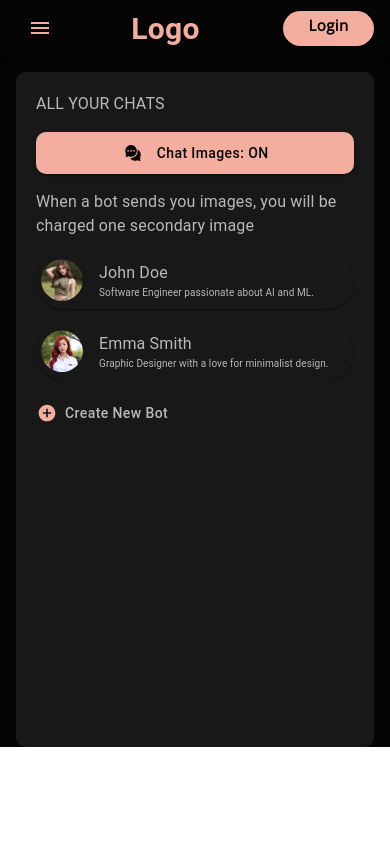
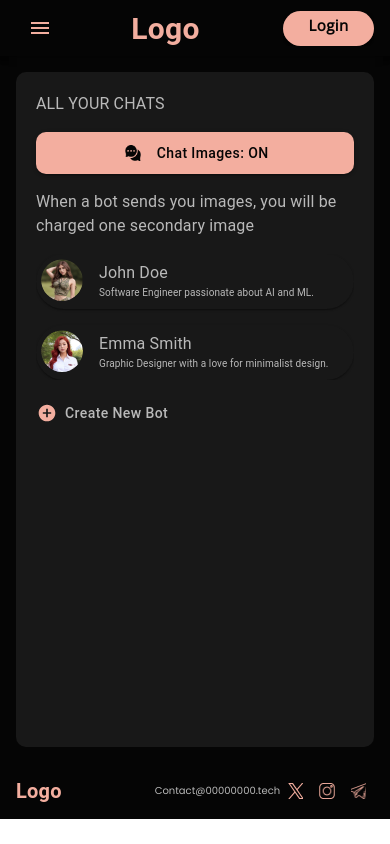
Before and after one commit to agneslily4709/chat-interface, a React (Create React App) app: page / in a window 390 px wide. Built offline with nearby package versions, Linux system fonts and the light colour scheme.

Commit message:
Implement BottomBar
Added Bottom Navigation Bar and added social media icons and made it responsive.

```diff
--- a/src/App.jsx
+++ b/src/App.jsx
@@ -3,7 +3,7 @@ import Navbar from "./Components/Navbar";
 import theme from "./Styles/theme";
 import { windowStyles } from "./Styles/styles";
 import ChatContainer from "./Components/ChatContainer";
-
+import BottomBar from "./Components/BottomBar"
 const App = ()  => {
   return (
         <>
@@ -11,6 +11,7 @@ const App = ()  => {
         <Box sx={windowStyles.window}>
         <Navbar/>
         <ChatContainer/>
+        <BottomBar/>
         </Box>
         </ThemeProvider>
         </>
--- /dev/null
+++ b/src/Components/BottomBar.jsx
@@ -0,0 +1,31 @@
+import * as React from 'react';
+import Box from '@mui/material/Box';
+import BottomNavigation from '@mui/material/BottomNavigation';
+import { bottomBarStyles } from '../Styles/styles';
+import { Container, Typography,IconButton,Avatar } from '@mui/material';
+
+const BottomBar = ()=>  {
+        const getImagePath = (avatar) => {
+                return require(`../Imgs/${avatar}`);
+        }
+  return (
+    <Box>
+        <Container>
+      <BottomNavigation   sx={bottomBarStyles.default}>
+        <Typography sx={bottomBarStyles.bottomBarBrand}>Logo</Typography>
+
+        <Box sx={bottomBarStyles.socials}>
+        <Typography align="right" variant='p'>Contact@00000000.tech</Typography>
+                <Box sx={bottomBarStyles.socialIcons}>
+                <IconButton sx={{p:0}}> <Avatar size="small" alt="Remy Sharp" sx={{ width: "31.3px",p:1, height: "32px", }} src={getImagePath("Socials/Group 143726563.png")} /> </IconButton>
+                <IconButton sx={{p:0}}> <Avatar size="small" alt="Remy Sharp" sx={{ width: "31.3px",p:1, height: "32px", }} src={getImagePath("Socials/Group 143726564.png")} /> </IconButton>
+                <IconButton sx={{p:0}}> <Avatar size="small" alt="Remy Sharp" sx={{ width: "31.3px",p:1, height: "32px", }} src={getImagePath("Socials/Group 143726565.png")} /> </IconButton>
+                </Box>
+        </Box>
+      </BottomNavigation>
+        </Container>
+
+    </Box>
+  );
+}
+export default BottomBar
--- a/src/Styles/styles.js
+++ b/src/Styles/styles.js
@@ -223,5 +223,44 @@ const chatContainerStyles = {
                 }
         }
   }
+  const bottomBarStyles = {
+        default:{
+                display:"flex",
+                justifyContent:"space-between",
+                backgroundColor:theme.palette.background.default,
+                color:theme.palette.text.white,
+                alignItems:"center"
+        },
+        socialIcons:{
+                display:"flex",
+        },
+        socials:{
+                display:"flex",
+                flexDirection:"row",
+                alignItems:"center",
+                [`@media (max-width: ${theme.breakpoints.values.md}px)`]: {
+                        display: { xs: 'flex', md: 'none' },
+                        flexDirection:"col",
+                        fontSize:"10px"
+                },
+        },
+        bottomBarBrand:{
+                mr: 2,
+                fontSize: "20px",
+                fontWeight: 700,
+                textAlign: "left",
+                textDecoration: 'none',
+                color: theme.palette.text.contrast,
+                display: { md: 'flex', xs: 'none' },
+                [`@media (max-width: ${theme.breakpoints.values.md}px)`]: {
+                        display: { xs: 'flex', md: 'none' },
+                        flexGrow: 1,
+                },
+        },
+        bottomBarDropdown: {
+                color: "black",
+                display: { xs: 'block', md: 'none' },
+              },
+  }
 
-export { windowStyles, navbarStyles, chatContainerStyles };
+export { windowStyles, navbarStyles, chatContainerStyles, bottomBarStyles };
```
